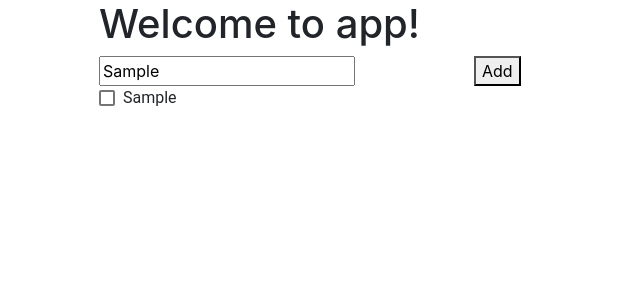
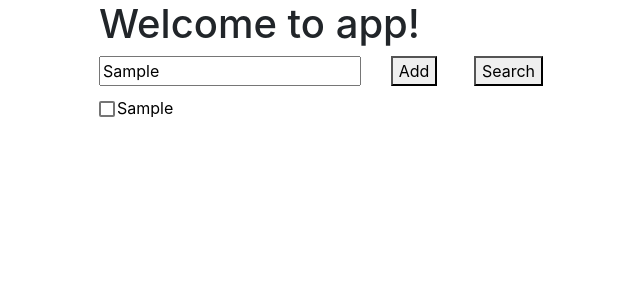
Before and after one commit to adevkota/tasklist, an Angular app: page / in a window 1280 px wide. Both pictures are taken after typing "Sample" into the empty fields and a click on the button "Add". Shown: the top 300 px of the page, without its empty margins (306-946 px from the left). Built offline with nearby package versions, Linux system fonts and the light colour scheme.

Commit message:
more functionality. TODO:tests

```diff
--- a/src/app/app.component.html
+++ b/src/app/app.component.html
@@ -10,11 +10,14 @@
     </div>
 
     <div class="row">
-      <div class="col-9">
-        <input [(ngModel)]="newTask"/>
+      <div class="col-7">
+        <input [(ngModel)]="inputText"/>
+      </div>
+      <div class="col-2">
+        <button (click)="addTask(inputText)">Add</button>
       </div>
       <div class="col-3">
-        <button (click)="addTask(newTask)">Add</button>
+        <button (click)="search(inputText)">Search</button>
       </div>
     </div>
 
--- a/src/app/app.component.scss
+++ b/src/app/app.component.scss
@@ -2,3 +2,7 @@
     margin: 0 auto;
     max-width:500px;
 }
+
+input {
+    width:100%;
+}
--- a/src/app/app.component.ts
+++ b/src/app/app.component.ts
@@ -1,5 +1,5 @@
 import { Component } from '@angular/core';
-import { MessageService} from './shared/message.service';
+import { MessageService} from './shared/message/message.service';
 
 @Component({
   selector: 'app-root',
@@ -14,4 +14,7 @@ export class AppComponent {
   public addTask(newTask)  {
     this.messageService.sendMessage("newTask", newTask);
   }
+  public search(text)  {
+    this.messageService.sendMessage("search", text);
+  }
 }
--- a/src/app/app.module.ts
+++ b/src/app/app.module.ts
@@ -7,16 +7,18 @@ import {MatFormFieldModule} from '@angular/material/form-field';
 
 
 import { AppComponent } from './app.component';
-import { MessageService } from './shared/message.service';
+import { MessageService } from './shared/message/message.service';
 import { TaskListComponent } from './task-list/task-list.component';
 import { TaskComponent } from './task/task.component';
+import { SearchPipe } from './shared/search/search.pipe';
 
 
 @NgModule({
   declarations: [
     AppComponent,
     TaskListComponent,
-    TaskComponent
+    TaskComponent,
+    SearchPipe,
   ],
   imports: [
     BrowserModule,
--- /dev/null
+++ b/src/app/shared/search/search.pipe.ts
@@ -0,0 +1,18 @@
+import { Pipe, PipeTransform } from '@angular/core';
+
+@Pipe({
+  name: 'search'
+})
+export class SearchPipe implements PipeTransform {
+
+  transform(value: any, searchText?: string): any {
+    if (!value || !searchText) {
+      return value;
+    }
+
+    return value.filter((item) => {
+      return item.includes(searchText);
+    })
+  }
+
+}
--- a/src/app/task-list/task-list.component.html
+++ b/src/app/task-list/task-list.component.html
@@ -1,5 +1,5 @@
 
-<div class="row" *ngFor="let task of taskList">
+<div class="row" *ngFor="let task of taskList | search: searchText">
   <div class="col" >
     <app-task
       [task]="task">
--- a/src/app/task-list/task-list.component.ts
+++ b/src/app/task-list/task-list.component.ts
@@ -1,5 +1,5 @@
 import { Component, OnInit } from '@angular/core';
-import { MessageService } from "../shared/message.service";
+import { MessageService } from "../shared/message/message.service";
 
 @Component({
   selector: 'app-task-list',
@@ -8,15 +8,23 @@ import { MessageService } from "../shared/message.service";
 })
 export class TaskListComponent implements OnInit {
   public taskList;
+  public searchText;
   constructor(private messageService: MessageService) {
     this.taskList = [];
-    this.messageService.getMessage().subscribe(this.addTask.bind(this));
+    this.messageService.getMessage().subscribe(this.handleEvent.bind(this));
   }
 
   ngOnInit() {
   }
 
-  private addTask({text, data}) {
-    this.taskList.push(data || `default task ${this.taskList.length + 1}`);
+  private handleEvent({text, data}) {
+    if(text === "search" ) {
+      this.searchText = data;
+    } else if (text === "newTask") {
+      this.addTask(data);
+    }
+  }
+  private addTask(task) {
+    this.taskList = this.taskList.concat([task || `default task ${this.taskList.length + 1}`]);
   }
 }
--- a/src/app/task/task.component.html
+++ b/src/app/task/task.component.html
@@ -1,5 +1,10 @@
-<p>
+<div class="list-item">
   <mat-checkbox [(ngModel)]="checked" [labelPosition]="end">
-    <span [ngClass]="{'done': checked}">{{task}}</span>
   </mat-checkbox>
-</p>
+  <input
+    matInput
+    [ngClass]="{'done': checked}"
+    aria-label="task-input"
+    [attr.disabled]="checked?'':null"
+    [(ngModel)]="task"/>
+</div>
--- a/src/app/task/task.component.scss
+++ b/src/app/task/task.component.scss
@@ -1,3 +1,17 @@
 .done{
     text-decoration: line-through;
 }
+
+.list-item{
+    padding-top:10px;
+    padding-bottom:10px
+}
+
+input{
+    border: none;
+    outline:none;
+    line-height: 18px;
+}
+.mat-checkbox-layout {
+    margin-bottom: 0.1rem;
+}
--- a/src/styles.scss
+++ b/src/styles.scss
@@ -1 +1,4 @@
 /* You can add global styles to this file, and also import other style files */
+.mat-checkbox-layout {
+    margin-bottom: 0.1rem;
+}
```
Also changed, not shown: src/app/shared/message/message.service.ts (renamed from src/app/shared/message.service.ts), 2 other files (tests, documents, lock files or other folders).
